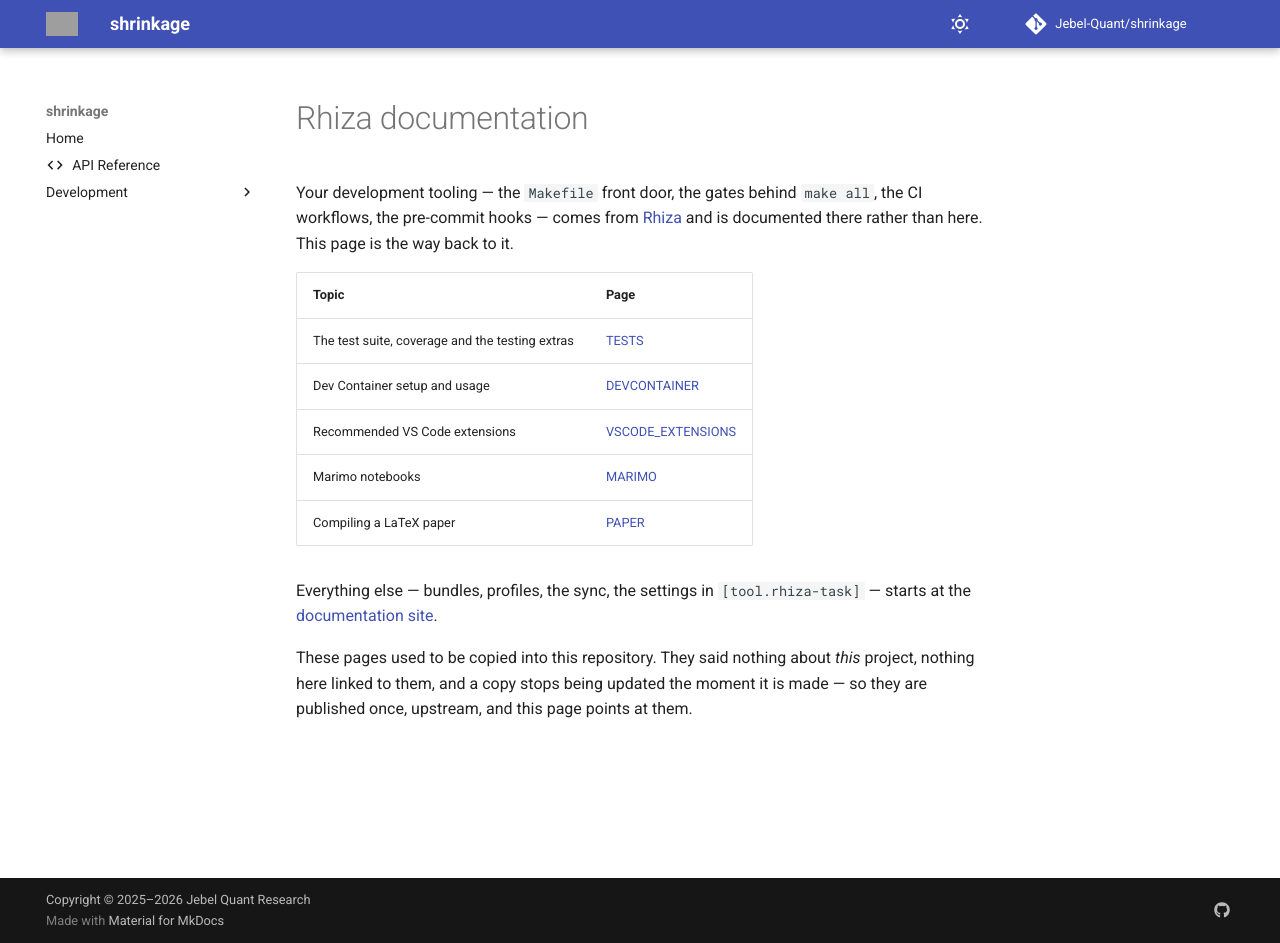
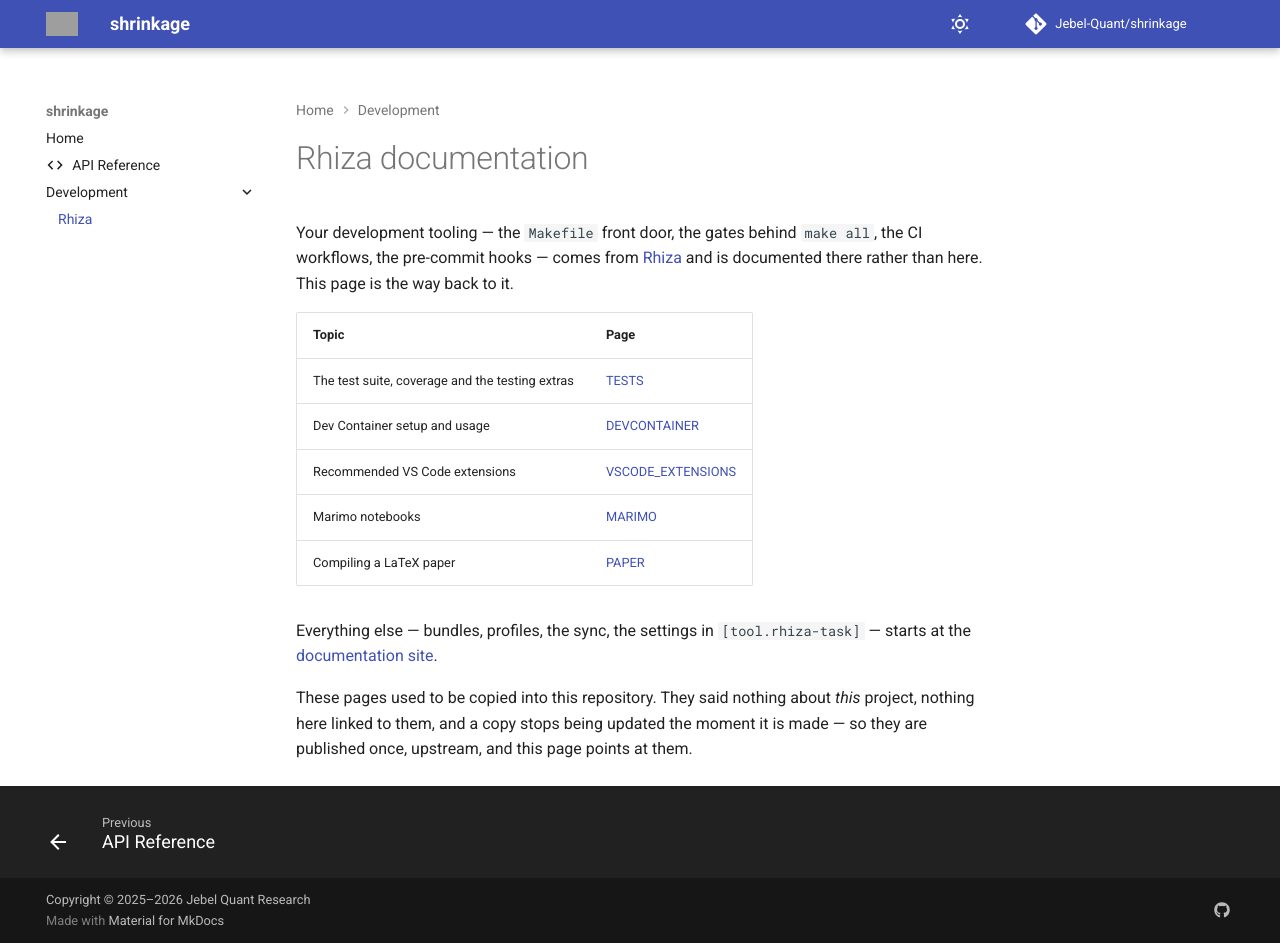
Before and after one commit to Jebel-Quant/shrinkage, an MkDocs documentation site: the page built from docs/development/rhiza.md, in a window 1280 px wide and 943 px high. Built offline with MkDocs 1.6.1 and Material for MkDocs 9.7.7, drawn with Linux system fonts in a browser that asks for light colours; comment, search, counter and statistics services are not loaded.

Commit message:
fix(ci): repoint docs nav at the pages rhiza v1.7.1 ships
v1.7.1 replaces docs/development/TESTS.md with development/rhiza.md,
which links to the upstream guide, and rhiza-task 1.4.1 adds the book-nav
gate that fails on any nav target missing from the built book.

```diff
--- a/mkdocs.yml
+++ b/mkdocs.yml
@@ -14,7 +14,7 @@
   - Home: index.md
   - API Reference: api.md
   - Development:
-      - Tests: development/TESTS.md
+      - Rhiza: development/rhiza.md
 
 extra:
   social:
```
